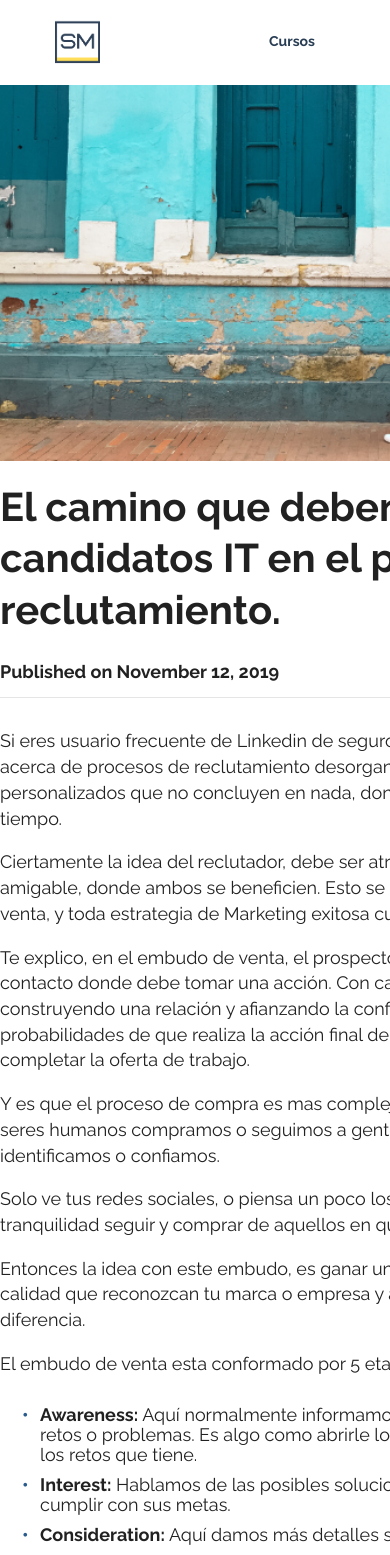
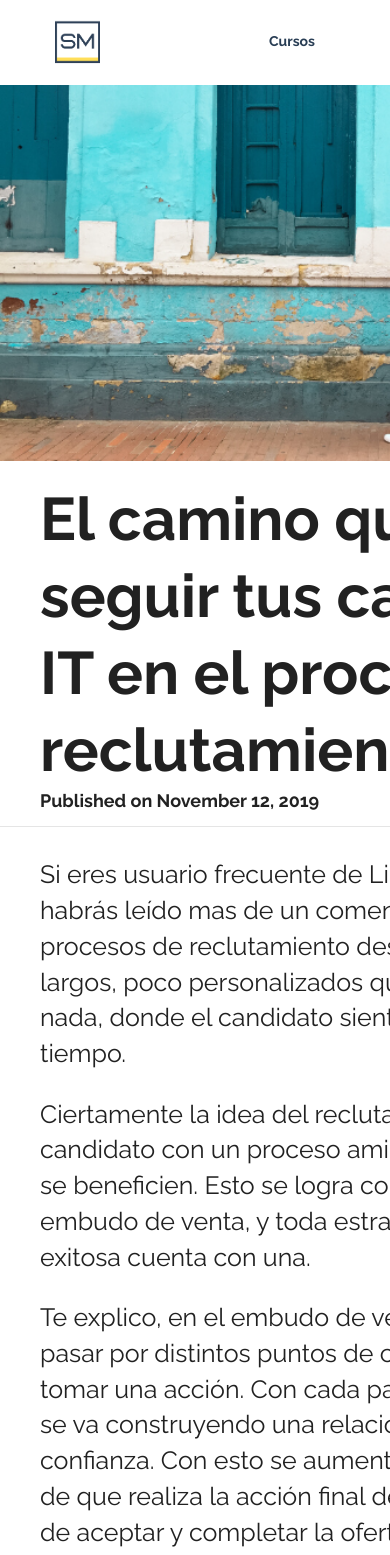
Before and after one commit to jhosehprendon/sperto, a React (Create React App) app: page /blog/embudo-candidatos in a window 390 px wide. Shown: the top 1555 px of the page. Built offline with nearby package versions, Linux system fonts and the light colour scheme.

Commit message:
Fix blog style in mboile version

```diff
--- a/src/components/ArticuloEmbudoReclutador.js
+++ b/src/components/ArticuloEmbudoReclutador.js
@@ -13,7 +13,7 @@ class ArticuloembudoReclutador extends React.Component {
         </div>
         <div className='blog-block'>
           <h1 className='blog-title'>El camino que deben seguir tus candidatos IT en el proceso de reclutamiento.</h1>
-          <h3>Published on November 12, 2019</h3>
+          <h3 className="blog-date">Published on November 12, 2019</h3>
           <hr></hr>
           <div className='blog-content'>
             <p>Si eres usuario frecuente de Linkedin de seguro habrás leído mas de un comentario acerca de procesos de reclutamiento desorganizados, muy largos, poco personalizados que no concluyen en nada, donde el candidato siente que perdió el tiempo. </p>
--- a/src/components/ArticuloGeneracionRec.js
+++ b/src/components/ArticuloGeneracionRec.js
@@ -13,7 +13,7 @@ class ArticuloGeneracionRec extends React.Component {
         </div>
         <div className='blog-block'>
           <h1 className='blog-title'>Conoce la Nueva Generación de Reclutadores 2.0</h1>
-          <h3>Published on November 12, 2019</h3>
+          <h3 className="blog-date">Published on November 12, 2019</h3>
           <hr></hr>
           <div className='blog-content'>
             <p>Uno de los secretos mejor guardados de grandes empresarios y compañías exitosas es el constante aprendizaje. Dedican parte de su tiempo en mantenerse actualizado, conocer las estrategias que están funcionando y aplicarlas a su entorno. </p>
--- a/src/components/ArticuloReclutadorVendedor.js
+++ b/src/components/ArticuloReclutadorVendedor.js
@@ -13,7 +13,7 @@ class ArticuloReclutadorVendedor extends React.Component {
         </div>
         <div className='blog-block'>
           <h1 className='blog-title'>Si tus reclutadores saben vender, ganarás mas candidatos contratados.</h1>
-          <h3>Published on November 12, 2019</h3>
+          <h3 className="blog-date">Published on November 12, 2019</h3>
           <hr></hr>
           <div className='blog-content'>
             <p>Si tus reclutadores se encuentran trabajando en la búsqueda constante de candidatos calificados, envían diariamente mensajes a múltiples candidatos, y aun así no consiguen los resultados esperados. Esta es lo que necesitas leer para mejorar tus resultados.</p>
--- a/src/css/Blog.css
+++ b/src/css/Blog.css
@@ -19,3 +19,19 @@
   font-size: 18px;
   margin: 30px 0 80px 0;
 }
+
+@media (max-width: 800px) {
+  .blog-title {
+    font-size: 60px;
+    margin: 0 40px 0 40px;
+  }
+
+  .blog-content {
+    font-size: 25px;
+    margin: 30px 40px 80px 40px;
+  }
+
+  .blog-date {
+    margin: 0 40px 0 40px;
+  }
+}
```
